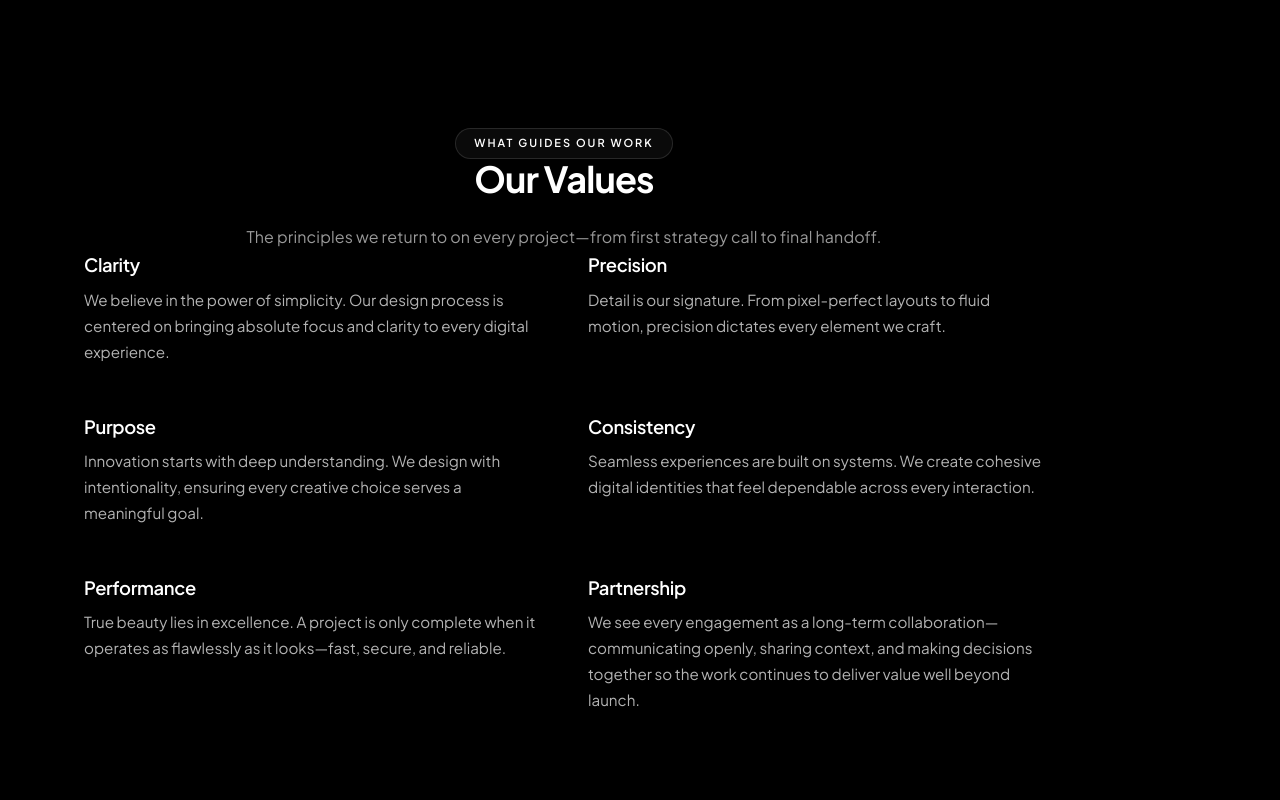
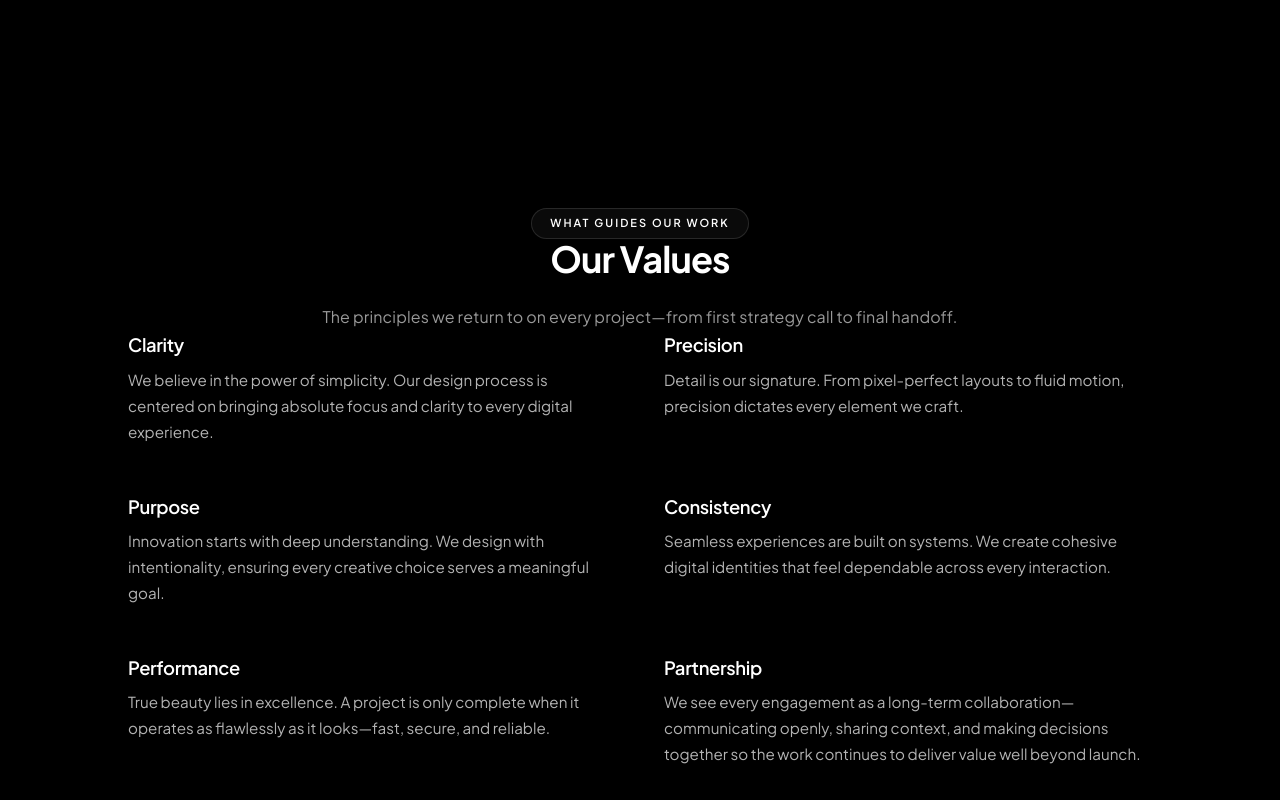
Before and after one commit to Afsheen-Sandhu/WestBridge, a React (Vite) app: page /about-us in a window 1280 px wide. Shown: the part 1320-2120 px from the top of the page. Built offline with nearby package versions, Linux system fonts and the light colour scheme; a web font is replaced by a local one.

Commit message:
fix: restore centering and improve spacing for Our Values on large screens

```diff
--- a/src/pages/About.jsx
+++ b/src/pages/About.jsx
@@ -236,12 +236,13 @@ const About = () => {
 
                         {/* Our Values – new design */}
                         <div
-                            className="w-full mx-auto"
+                            className="mx-auto"
                             style={{
-                                marginTop: 'clamp(80px, 15vw, 160px)',
-                                maxWidth: '1000px',
-                                paddingLeft: '20px',
-                                paddingRight: '20px',
+                                marginTop: 'clamp(120px, 20vw, 240px)',
+                                maxWidth: '1200px',
+                                width: '100%',
+                                paddingLeft: 'clamp(20px, 5vw, 80px)',
+                                paddingRight: 'clamp(20px, 5vw, 80px)',
                                 paddingBottom: '120px'
                             }}
                         >
```
